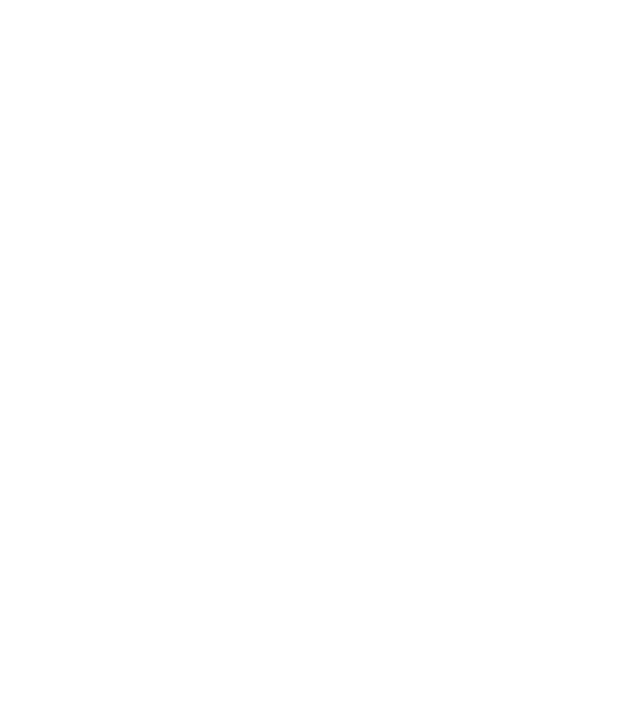
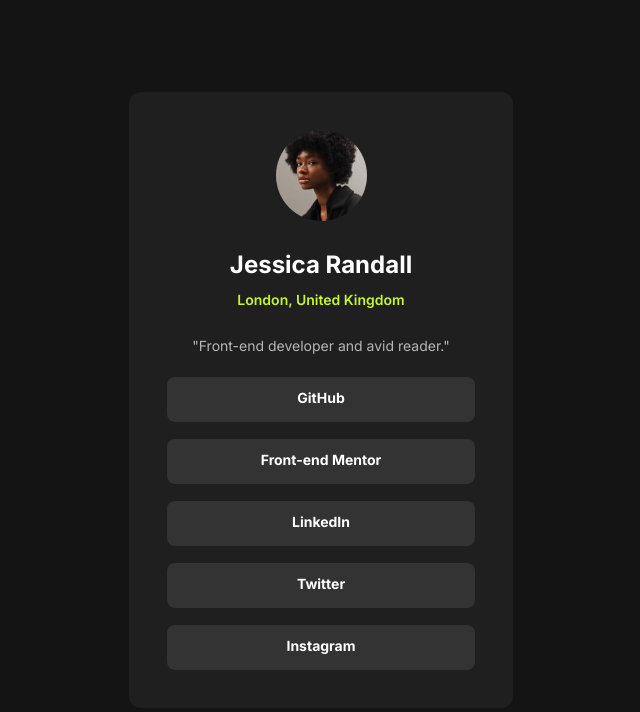
Before and after one commit to mateusdmc/fm-social-links-profile, a website: page src/index.html in a window 1280 px wide. Shown: the whole page, without its empty margins (319-959 px from the left). Drawn offline with nearby package versions, Linux system fonts and the light colour scheme; files that its build step writes are made by us from their sources.

Commit message:
add solution

```diff
--- a/src/index.html
+++ b/src/index.html
@@ -7,7 +7,27 @@
     <link rel="shortcut icon" href="assets/img/favicon-32x32.png" type="image/x-icon">
     <link href="./output.css" rel="stylesheet">
 </head>
-<body>
-
+<body class="bg-[#141414]">
+    <div class="h-screen flex justify-center items-center w-full">
+        <div class="bg-[#1F1F1F] w-[327px] p-6 rounded-xl sm:w-[384px] sm:p-[38px]">
+            <div class="flex flex-col gap-8">
+                <div class="flex justify-center">
+                    <img src="./assets/img/avatar-jessica.jpeg" alt="avater" class="rounded-full w-[91px]">
+                </div>
+                <div class="flex flex-col gap-[16px]">
+                    <h1 class="text-center font-inter font-bold text-white text-[24px] leading-none">Jessica Randall</h1>
+                    <p class="text-center font-inter font-semibold text-[#C4F82A] text-[14px] leading-none">London, United Kingdom</p>
+                </div>
+                <p class="text-center font-inter font-normal text-[#b6b6b6] text-[14px] leading-none pb-6">"Front-end developer and avid reader."</p>
+            </div>
+            <div class="flex flex-col gap-[17px] text-center font-inter font-bold text-white text-[14px]">
+                <a href="#" class="bg-[#333333] rounded-lg py-2.5 hover:bg-[#C4F82A] hover:text-[#1F1F1F] active:bg-[#C4F82A] active:text-[#1F1F1F] h-[45px] duration-300">GitHub</a>
+                <a href="#" class="bg-[#333333] rounded-lg py-2.5 text-white text-[14px] hover:bg-[#C4F82A] hover:text-[#1F1F1F] active:bg-[#C4F82A] active:text-[#1F1F1F] h-[45px] duration-300">Front-end Mentor</a>
+                <a href="#" class="bg-[#333333] rounded-lg py-2.5 text-white text-[14px] hover:bg-[#C4F82A] hover:text-[#1F1F1F] active:bg-[#C4F82A] active:text-[#1F1F1F] h-[45px] duration-300">LinkedIn</a>
+                <a href="#" class="bg-[#333333] rounded-lg py-2.5 text-white text-[14px] hover:bg-[#C4F82A] hover:text-[#1F1F1F] active:bg-[#C4F82A] active:text-[#1F1F1F] h-[45px] duration-300">Twitter</a>
+                <a href="#" class="bg-[#333333] rounded-lg py-2.5 text-white text-[14px] hover:bg-[#C4F82A] hover:text-[#1F1F1F] active:bg-[#C4F82A] active:text-[#1F1F1F] h-[45px] duration-300">Instagram</a>
+            </div>
+        </div>
+    </div>
 </body>
 </html>
```
Also changed, not shown: src/output.css (added).
